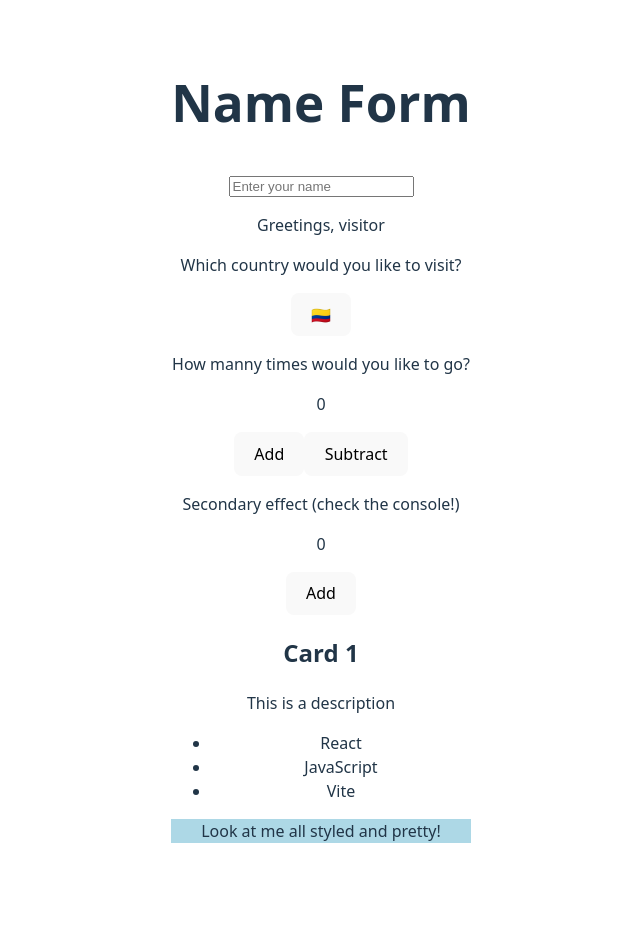
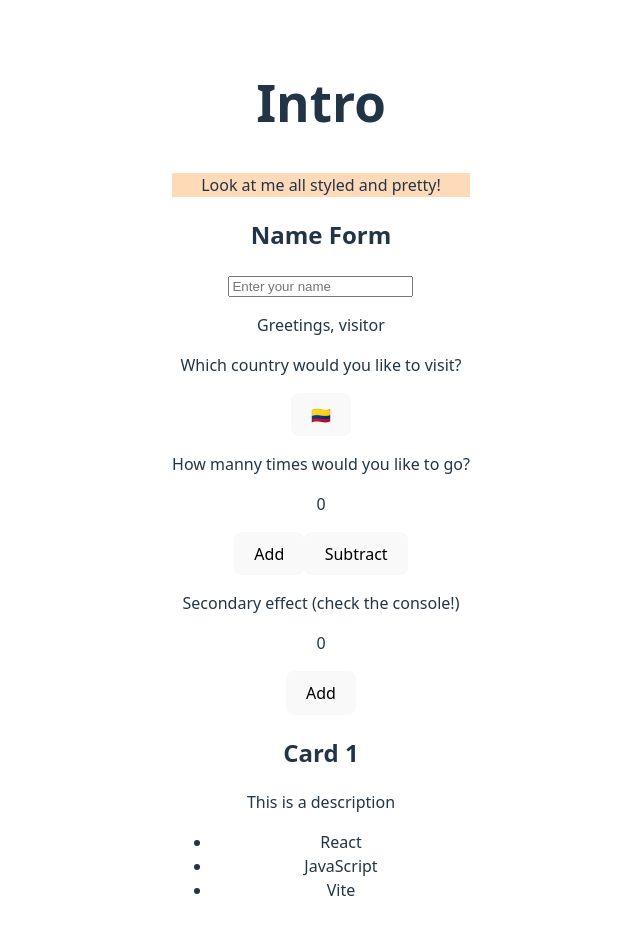
Before and after one commit to nataliatorres/react-platzi, a React (Vite) app: page / in a window 1280 px wide. Shown: the top 934 px of the page, without its empty margins (319-959 px from the left). Before the commit the page ends 875 px from the top, so only its background shows below. Built offline with nearby package versions, Linux system fonts and the light colour scheme.

Commit message:
Adding a basic style
Styling a Card

```diff
--- a/package.json
+++ b/package.json
@@ -14,6 +14,7 @@
     "n": "^10.2.0",
     "react": "^19.2.0",
     "react-dom": "^19.2.0",
+    "sass": "^1.97.3",
     "stable": "^0.1.8"
   },
   "devDependencies": {
--- a/src/App.jsx
+++ b/src/App.jsx
@@ -16,7 +16,9 @@ function App() {
   return (
 
     <section>
-      <h1>Name Form</h1>
+    <h1>Intro</h1>
+    <StyledCard/>
+      <h2>Name Form</h2>
       <NameForm/>
       <ToggleButton/>
       <Counter/>
@@ -29,8 +31,6 @@ function App() {
           ))
         }
       </ul>
-
-      <StyledCard/>
     </section>
   )
 }
--- a/src/components/StyledCard/StyledCard.jsx
+++ b/src/components/StyledCard/StyledCard.jsx
@@ -1,10 +1,12 @@
 //import "./styles.css"
-import styles from "./StyledCard.module.css"
+//import styles from "./StyledCard.module.css"
+import styles from "./StyledCard.module.scss"
 
 const StyledCard = () => {
 
     return (
         /*<div className="card">*/
+        /*<div className={styles.card}>*/
         <div className={styles.card}>
             Look at me all styled and pretty!
         </div>
--- /dev/null
+++ b/src/components/StyledCard/StyledCard.module.scss
@@ -0,0 +1,5 @@
+$primary: peachpuff;
+
+.card {
+    background-color: $primary;
+}
```
Also changed, not shown: 1 other file (tests, documents, lock files or other folders).
